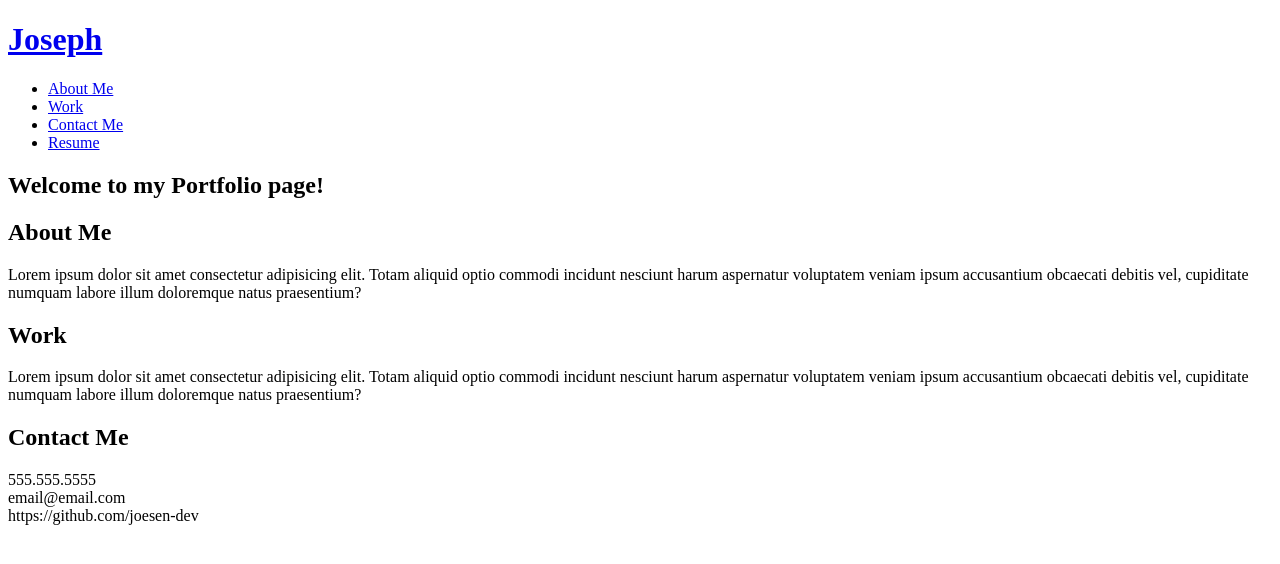
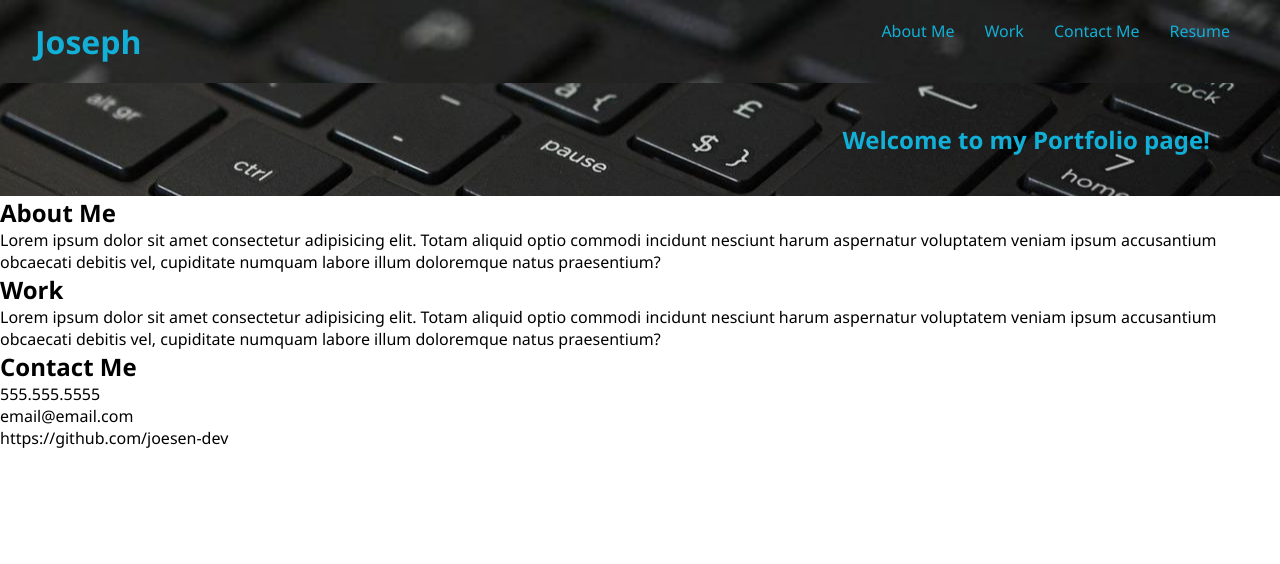
Before and after one commit to joesen-dev/Portfolio, a plain HTML site: page index.html in a window 1280 px wide. Drawn offline with Linux system fonts and the light colour scheme.

Commit message:
first draft of css styles to head

```diff
--- a/assets/css/style.css
+++ b/assets/css/style.css
@@ -0,0 +1,55 @@
+:root {
+    --Primary-color: #12AFD6;
+
+}
+* {
+    margin: 0;
+    padding: 0;
+    box-sizing: border-box;
+}
+/* STYLE BODY */
+body {
+    font-family:'Segoe UI', Tahoma, Geneva, Verdana, sans-serif;
+}
+header {
+    padding: 20px 35px;
+    color: var(--Primary-color);
+    background-color: rgba(0, 0, 0, 0.76);
+    background-image: url("../images/keyboard.jpg");
+    background-size: cover;
+    background-position: center;
+    background-attachment: fixed;
+    display: flex;
+    justify-content: space-between;
+    flex-wrap: wrap;
+    position: -webkit-sticky;
+    position: sticky;
+}
+header a {
+    text-decoration: none;
+    color: var(--Primary-color)
+}
+Header nav ul {
+    list-style-type: none;
+    display: flex;
+    flex-wrap: wrap;
+    justify-content: space-between;
+    align-items: center;
+}
+header nav ul li a {
+    padding: 10px 15px;
+}
+a:link {
+    text-decoration: none;
+}
+.hero {
+    padding: 40px 70px;
+    background-image: url("../images/keyboard.jpg");
+    background-size: cover;
+    background-position: center;
+}
+.hero h2 {
+    display: flex;
+    justify-content: flex-end;
+    color: var(--Primary-color);
+}
--- a/index.html
+++ b/index.html
@@ -4,7 +4,7 @@
 <head>
     <meta charset="UTF-8" />
     <title>Joseph</title>
-    <link rel="stylesheet" href="./assets/css/style.css" />
+    <link rel="stylesheet" href="./assets/css/style.css">
 </head>
 
 <body>
```
Also changed, not shown: assets/images/keyboard.jpg (added).
